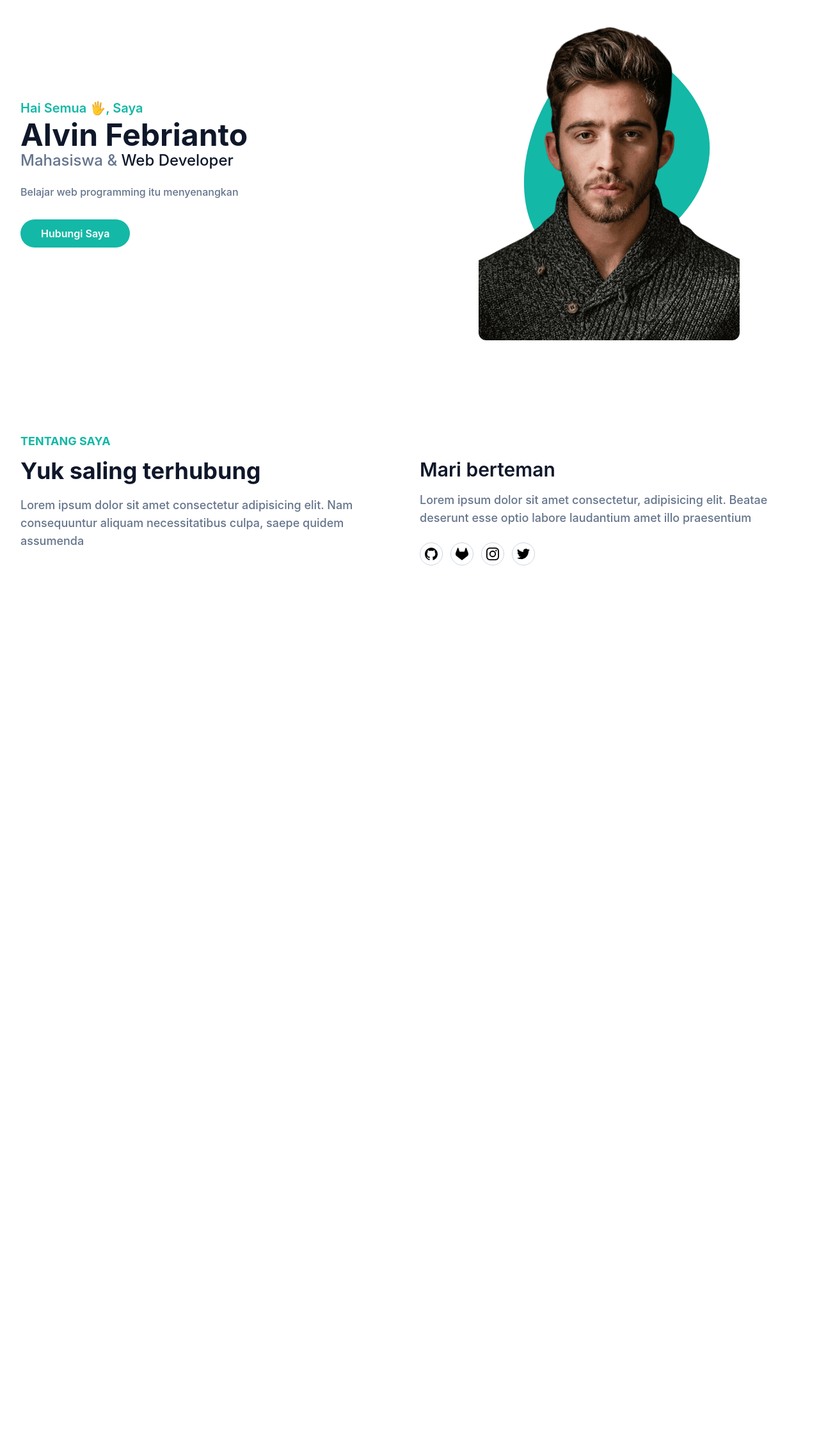
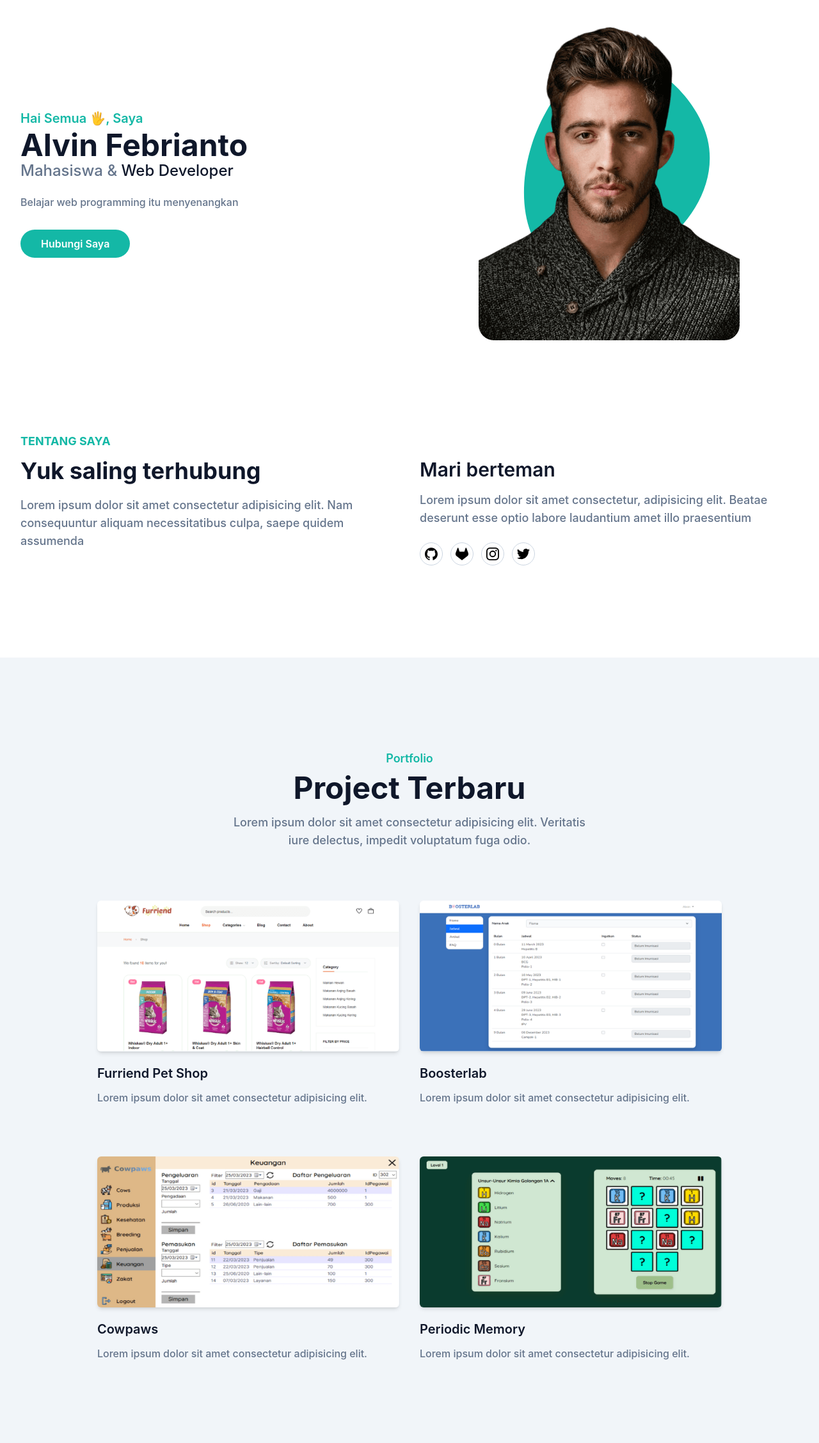
Before and after one commit to alvinfebrianto/WPU, a PHP site: page / in a window 1280 px wide. Shown: the part 80-2336 px from the top of the page at 64% size. Before the commit the page ends 964 px from the top, so only its background shows below. Run offline with PHP 8.4, Linux system fonts and the light colour scheme.

Commit message:
Portfolio - Project 1 Portfolio Tailwind CSS

```diff
--- a/Tailwind CSS/Project-1-Portfolio/index.html
+++ b/Tailwind CSS/Project-1-Portfolio/index.html
@@ -92,7 +92,7 @@
     <section id="home" class="pt-28">
       <div class="container">
         <div class="flex flex-wrap">
-          <div class="w-full self-center px-4 pb-8 lg:w-1/2">
+          <div class="w-full self-center px-4 lg:w-1/2">
             <h1 class="text-base font-semibold text-primary md:text-xl">
               Hai Semua 🖐️, Saya
               <span class="block font-bold text-dark text-4xl mt-1 lg:text-5xl"
@@ -113,8 +113,11 @@
           </div>
           <div class="w-full self-end px-4 lg:w-1/2">
             <div class="relative mt-10 lg:mt-0 lg:right-0">
-              <img src="img/hero.png" class="max-w-full mx-auto rounded-b-xl" />
-              <span class="absolute bottom-16 -z-10 left-1/2 -translate-x-1/2">
+              <img
+                src="img/hero.png"
+                class="max-w-full mx-auto rounded-b-3xl"
+              />
+              <span class="absolute bottom-12 -z-10 left-1/2 -translate-x-1/2">
                 <svg
                   width="400"
                   height="400"
@@ -233,6 +236,71 @@
         </div>
       </div>
     </section>
+    <!-- Portfolio -->
+    <section id="portfolio" class="pt-36 pb-16 bg-slate-100">
+      <div class="container">
+        <div class="w-full px-4">
+          <div class="max-w-xl mx-auto text-center mb-16">
+            <h4 class="font-semibold text-lg text-primary mb-2">Portfolio</h4>
+            <h2
+              class="font-bold text-dark text-3xl mb-4 sm:text-4xl lg:text-5xl"
+            >
+              Project Terbaru
+            </h2>
+            <p class="font-medium text-md text-secondary md:text-lg">
+              Lorem ipsum dolor sit amet consectetur adipisicing elit. Veritatis
+              iure delectus, impedit voluptatum fuga odio.
+            </p>
+          </div>
+        </div>
+        <div
+          class="w-full px-4 flex flex-wrap justify-center xl:w-10/12 xl:mx-auto"
+        >
+          <div class="mb-12 p-4 md:w-1/2">
+            <div class="rounded-md shadow-md overflow-hidden">
+              <img src="img/portfolio/1.png" width="w-full" />
+            </div>
+            <h3 class="font-semibold text-xl text-dark mt-5 mb-3">
+              Furriend Pet Shop
+            </h3>
+            <p class="font-medium text-base text-secondary">
+              Lorem ipsum dolor sit amet consectetur adipisicing elit.
+            </p>
+          </div>
+          <div class="mb-12 p-4 md:w-1/2">
+            <div class="rounded-md shadow-md overflow-hidden">
+              <img src="img/portfolio/2.png" width="w-full" />
+            </div>
+            <h3 class="font-semibold text-xl text-dark mt-5 mb-3">
+              Boosterlab
+            </h3>
+            <p class="font-medium text-base text-secondary">
+              Lorem ipsum dolor sit amet consectetur adipisicing elit.
+            </p>
+          </div>
+          <div class="mb-12 p-4 md:w-1/2">
+            <div class="rounded-md shadow-md overflow-hidden">
+              <img src="img/portfolio/3.png" width="w-full" />
+            </div>
+            <h3 class="font-semibold text-xl text-dark mt-5 mb-3">Cowpaws</h3>
+            <p class="font-medium text-base text-secondary">
+              Lorem ipsum dolor sit amet consectetur adipisicing elit.
+            </p>
+          </div>
+          <div class="mb-12 p-4 md:w-1/2">
+            <div class="rounded-md shadow-md overflow-hidden">
+              <img src="img/portfolio/4.png" width="w-full" />
+            </div>
+            <h3 class="font-semibold text-xl text-dark mt-5 mb-3">
+              Periodic Memory
+            </h3>
+            <p class="font-medium text-base text-secondary">
+              Lorem ipsum dolor sit amet consectetur adipisicing elit.
+            </p>
+          </div>
+        </div>
+      </div>
+    </section>
     <script src="src/script.js"></script>
   </body>
 </html>
--- a/Tailwind CSS/Project-1-Portfolio/src/output.css
+++ b/Tailwind CSS/Project-1-Portfolio/src/output.css
@@ -600,8 +600,8 @@ video {
   position: relative;
 }
 
-.bottom-16 {
-  bottom: 4rem;
+.bottom-12 {
+  bottom: 3rem;
 }
 
 .left-0 {
@@ -646,6 +646,18 @@ video {
   margin-bottom: 2.5rem;
 }
 
+.mb-12 {
+  margin-bottom: 3rem;
+}
+
+.mb-16 {
+  margin-bottom: 4rem;
+}
+
+.mb-2 {
+  margin-bottom: 0.5rem;
+}
+
 .mb-3 {
   margin-bottom: 0.75rem;
 }
@@ -674,12 +686,8 @@ video {
   margin-top: 2.5rem;
 }
 
-.mb-16 {
-  margin-bottom: 4rem;
-}
-
-.mb-2 {
-  margin-bottom: 0.5rem;
+.mt-5 {
+  margin-top: 1.25rem;
 }
 
 .block {
@@ -763,6 +771,10 @@ video {
   align-self: center;
 }
 
+.overflow-hidden {
+  overflow: hidden;
+}
+
 .rounded-full {
   border-radius: 9999px;
 }
@@ -771,9 +783,13 @@ video {
   border-radius: 0.5rem;
 }
 
-.rounded-b-xl {
-  border-bottom-right-radius: 0.75rem;
-  border-bottom-left-radius: 0.75rem;
+.rounded-md {
+  border-radius: 0.375rem;
+}
+
+.rounded-b-3xl {
+  border-bottom-right-radius: 1.5rem;
+  border-bottom-left-radius: 1.5rem;
 }
 
 .border {
@@ -785,14 +801,14 @@ video {
   border-color: rgb(203 213 225 / var(--tw-border-opacity));
 }
 
-.border-red-600 {
-  --tw-border-opacity: 1;
-  border-color: rgb(220 38 38 / var(--tw-border-opacity));
-}
-
 .bg-primary {
   --tw-bg-opacity: 1;
   background-color: rgb(20 184 166 / var(--tw-bg-opacity));
+}
+
+.bg-slate-100 {
+  --tw-bg-opacity: 1;
+  background-color: rgb(241 245 249 / var(--tw-bg-opacity));
 }
 
 .bg-transparent {
@@ -804,13 +820,12 @@ video {
   background-color: rgb(255 255 255 / var(--tw-bg-opacity));
 }
 
-.bg-slate-100 {
-  --tw-bg-opacity: 1;
-  background-color: rgb(241 245 249 / var(--tw-bg-opacity));
+.fill-current {
+  fill: currentColor;
 }
 
-.fill-current {
-  fill: currentColor;
+.p-4 {
+  padding: 1rem;
 }
 
 .px-4 {
@@ -843,32 +858,20 @@ video {
   padding-bottom: 1.5rem;
 }
 
+.pb-16 {
+  padding-bottom: 4rem;
+}
+
 .pb-32 {
   padding-bottom: 8rem;
-}
-
-.pt-36 {
-  padding-top: 9rem;
-}
-
-.pb-16 {
-  padding-bottom: 4rem;
 }
 
 .pt-28 {
   padding-top: 7rem;
 }
 
-.pt-10 {
-  padding-top: 2.5rem;
-}
-
-.pt-24 {
-  padding-top: 6rem;
-}
-
-.pb-8 {
-  padding-bottom: 2rem;
+.pt-36 {
+  padding-top: 9rem;
 }
 
 .text-center {
@@ -897,6 +900,11 @@ video {
 
 .text-lg {
   font-size: 1.125rem;
+  line-height: 1.75rem;
+}
+
+.text-xl {
+  font-size: 1.25rem;
   line-height: 1.75rem;
 }
 
@@ -943,6 +951,12 @@ video {
 .shadow-lg {
   --tw-shadow: 0 10px 15px -3px rgb(0 0 0 / 0.1), 0 4px 6px -4px rgb(0 0 0 / 0.1);
   --tw-shadow-colored: 0 10px 15px -3px var(--tw-shadow-color), 0 4px 6px -4px var(--tw-shadow-color);
+  box-shadow: var(--tw-ring-offset-shadow, 0 0 #0000), var(--tw-ring-shadow, 0 0 #0000), var(--tw-shadow);
+}
+
+.shadow-md {
+  --tw-shadow: 0 4px 6px -1px rgb(0 0 0 / 0.1), 0 2px 4px -2px rgb(0 0 0 / 0.1);
+  --tw-shadow-colored: 0 4px 6px -1px var(--tw-shadow-color), 0 2px 4px -2px var(--tw-shadow-color);
   box-shadow: var(--tw-ring-offset-shadow, 0 0 #0000), var(--tw-ring-shadow, 0 0 #0000), var(--tw-shadow);
 }
 
@@ -1033,9 +1047,25 @@ body {
   color: rgb(20 184 166 / var(--tw-text-opacity));
 }
 
+@media (min-width: 640px) {
+  .sm\:text-4xl {
+    font-size: 2.25rem;
+    line-height: 2.5rem;
+  }
+}
+
 @media (min-width: 768px) {
+  .md\:w-1\/2 {
+    width: 50%;
+  }
+
   .md\:text-xl {
     font-size: 1.25rem;
+    line-height: 1.75rem;
+  }
+
+  .md\:text-lg {
+    font-size: 1.125rem;
     line-height: 1.75rem;
   }
 }
@@ -1116,3 +1146,14 @@ body {
     box-shadow: var(--tw-ring-offset-shadow, 0 0 #0000), var(--tw-ring-shadow, 0 0 #0000), var(--tw-shadow);
   }
 }
+
+@media (min-width: 1280px) {
+  .xl\:mx-auto {
+    margin-left: auto;
+    margin-right: auto;
+  }
+
+  .xl\:w-10\/12 {
+    width: 83.333333%;
+  }
+}
```
Also changed, not shown: Tailwind CSS/Project-1-Portfolio/img/portfolio/1.png (added), Tailwind CSS/Project-1-Portfolio/img/portfolio/2.png (added), Tailwind CSS/Project-1-Portfolio/img/portfolio/3.png (added), Tailwind CSS/Project-1-Portfolio/img/portfolio/4.png (added).
